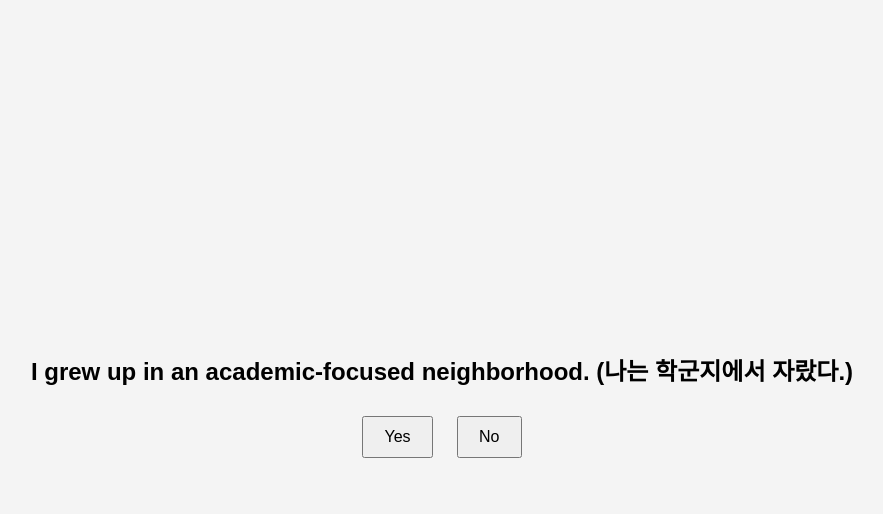
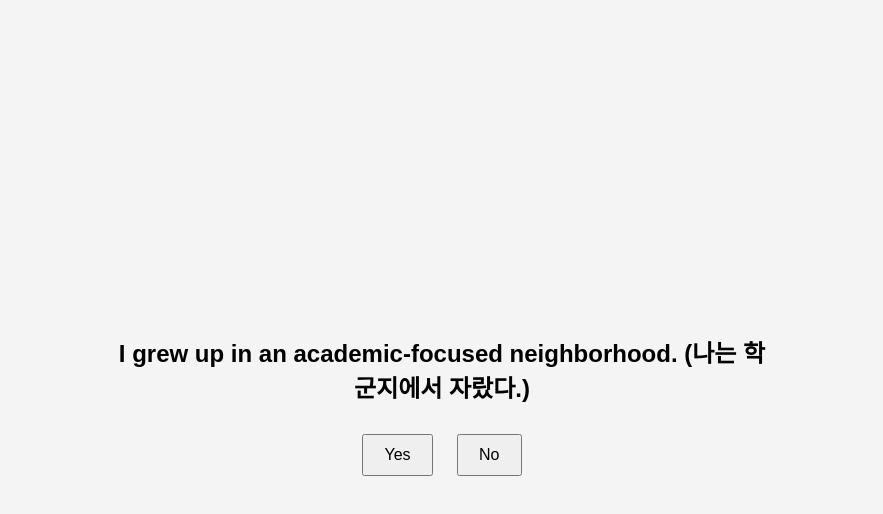
Before and after one commit to ParkSeowoo-web/PSW2.0, a plain HTML site: page index.html in a window 1280 px wide. Both pictures are taken after a click on the button "Start". Shown: the whole page, without its empty margins (198-1081 px from the left). Drawn offline with Linux system fonts and the light colour scheme.

Commit message:
Add files via upload

```diff
--- a/index.html
+++ b/index.html
@@ -29,6 +29,14 @@
             margin: 10px;
             padding: 10px 20px;
             font-size: 16px;
+        }
+        #questionText {
+            width: 80%;               /* 텍스트 박스의 가로 크기 제한 */
+            height: auto;             /* 자동으로 높이 조정 */
+            white-space: pre-wrap;    /* 줄바꿈을 자동으로 처리 */
+            word-wrap: break-word;    /* 단어가 길어지면 줄바꿈 */
+            text-align: center;       /* 텍스트 가운데 정렬 */
+            margin: 20px auto;        /* 위아래 여백 추가 */
         }
     </style>
 </head>
```
